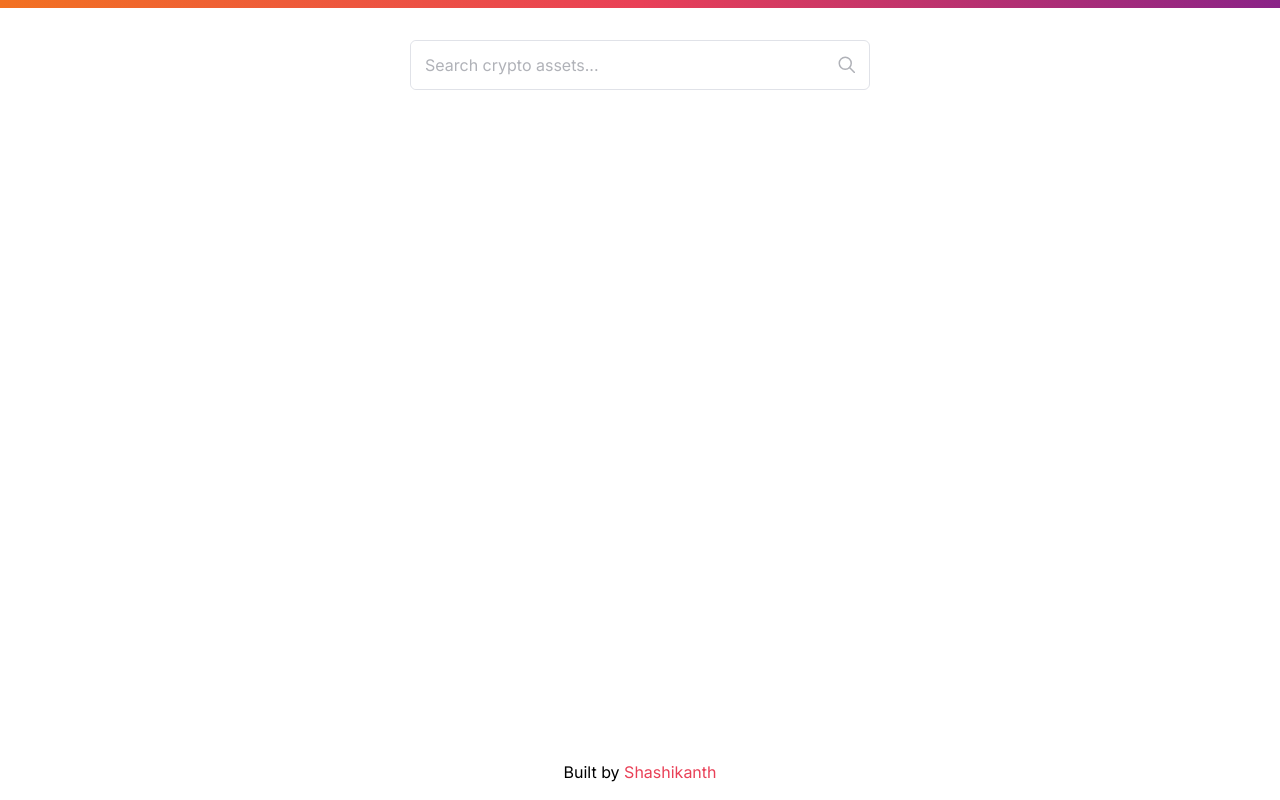
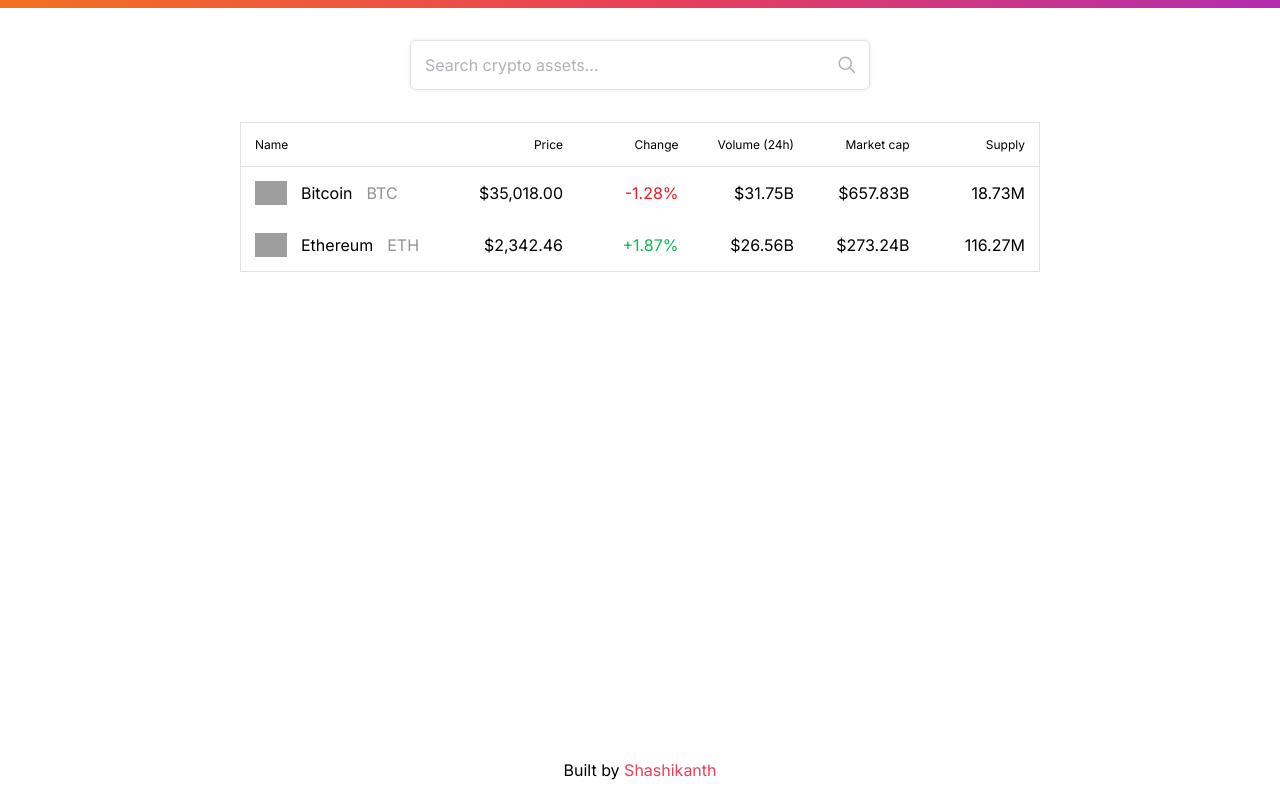
Before and after one commit to shashiirk/crypto-prices, a React (Create React App) app: page / in a window 1280 px wide. Built offline with nearby package versions, Linux system fonts and the light colour scheme; grey boxes are pictures that could not be loaded.

Commit message:
finished basic styling

```diff
--- a/src/App.js
+++ b/src/App.js
@@ -1,14 +1,14 @@
 import styled from 'styled-components';
 
 import UserInput from './Components/UserInput';
-import Cryptos from './Components/Cryptos';
+import Table from '././Components/Table';
 import Footer from './Components/Footer';
 
 const ColorBar = styled.div`
   height: 8px;
   background: #e94057;
-  background: -webkit-linear-gradient(to right, #f27121, #e94057, #8a2387);
-  background: linear-gradient(to right, #f27121, #e94057, #8a2387);
+  background: -webkit-linear-gradient(to right, #f27121, #e94057, #b22daf);
+  background: linear-gradient(to right, #f27121, #e94057, #b22daf);
 `;
 
 const Container = styled.div`
@@ -25,7 +25,7 @@
       <ColorBar />
       <Container>
         <UserInput />
-        <Cryptos />
+        <Table />
       </Container>
       <Footer />
     </div>
--- /dev/null
+++ b/src/Components/Coin.js
@@ -0,0 +1,109 @@
+import styled from 'styled-components';
+
+const Style = styled.div`
+  padding: 14px;
+  display: flex;
+  align-items: center;
+
+  .title {
+    flex: 1;
+    display: flex;
+    align-items: center;
+
+    img {
+      display: block;
+      width: 32px;
+    }
+
+    .name {
+      margin: 0 14px;
+    }
+
+    .symbol {
+      color: #909296;
+    }
+  }
+
+  .info {
+    display: flex;
+    flex: 3;
+
+    p {
+      flex: 1;
+      text-align: right;
+    }
+
+    .positive {
+      color: #09bc4d;
+    }
+
+    .negative {
+      color: #ef1921;
+    }
+  }
+`;
+
+const currencyFormatter = new Intl.NumberFormat('en-US', {
+  style: 'currency',
+  currency: 'USD',
+});
+
+const higherCurrencyFormatter = (num) => {
+  // Nine Zeroes for Billions
+  return Math.abs(Number(num)) >= 1.0e9
+    ? currencyFormatter.format(Math.abs(Number(num)) / 1.0e9) + 'B'
+    : // Six Zeroes for Millions
+    Math.abs(Number(num)) >= 1.0e6
+    ? currencyFormatter.format(Math.abs(Number(num)) / 1.0e6) + 'M'
+    : // Three Zeroes for Thousands
+    Math.abs(Number(num)) >= 1.0e3
+    ? currencyFormatter.format(Math.abs(Number(num)) / 1.0e3) + 'K'
+    : Math.abs(Number(num));
+};
+
+const supplyFormatter = (num) => {
+  // Nine Zeroes for Billions
+  return Math.abs(Number(num)) >= 1.0e9
+    ? (Math.abs(Number(num)) / 1.0e9).toFixed(2) + 'B'
+    : // Six Zeroes for Millions
+    Math.abs(Number(num)) >= 1.0e6
+    ? (Math.abs(Number(num)) / 1.0e6).toFixed(2) + 'M'
+    : // Three Zeroes for Thousands
+    Math.abs(Number(num)) >= 1.0e3
+    ? (Math.abs(Number(num)) / 1.0e3).toFixed(2) + 'K'
+    : Math.abs(Number(num));
+};
+
+const changeFormatter = (num) => {
+  if (num < 0) {
+    return `${num.toFixed(2)}%`;
+  }
+  return `+${num.toFixed(2)}%`;
+};
+
+const Coin = (props) => {
+  return (
+    <Style>
+      <div className="title">
+        <img src={props.image} alt={props.name} />
+        <p className="name">{props.name}</p>
+        <p className="symbol">{props.symbol.toUpperCase()}</p>
+      </div>
+      <div className="info">
+        <p>{currencyFormatter.format(props.current_price)}</p>
+        <p
+          className={
+            props.price_change_percentage_24h > 0 ? 'positive' : 'negative'
+          }
+        >
+          {changeFormatter(props.price_change_percentage_24h)}
+        </p>
+        <p>{higherCurrencyFormatter(props.total_volume)}</p>
+        <p>{higherCurrencyFormatter(props.market_cap)}</p>
+        <p>{supplyFormatter(props.circulating_supply)}</p>
+      </div>
+    </Style>
+  );
+};
+
+export default Coin;
--- a/src/Components/Cryptos.js
+++ /dev/null
@@ -1,5 +0,0 @@
-const Cryptos = () => {
-  return <div></div>;
-};
-
-export default Cryptos;
--- a/src/Components/Footer.js
+++ b/src/Components/Footer.js
@@ -2,15 +2,23 @@
 
 const FooterBar = styled.div`
   /* border: 1px green solid; */
-  padding: 18px;
+  padding: 20px;
   text-align: center;
 
   a {
     text-decoration: none;
     color: #e94057;
 
-    &:hover {
-      text-decoration: underline 1px #e94057 solid;
+    @media (hover: hover) {
+      &:hover {
+        text-decoration: underline 1px #e94057 solid;
+      }
+    }
+
+    @media (hover: none) {
+      &:active {
+        text-decoration: underline 1px #e94057 solid;
+      }
     }
   }
 `;
--- /dev/null
+++ b/src/Components/Table.js
@@ -0,0 +1,83 @@
+import styled from 'styled-components';
+
+import Coin from './Coin';
+
+const coins = [
+  {
+    id: 'bitcoin',
+    symbol: 'btc',
+    name: 'Bitcoin',
+    image:
+      'https://assets.coingecko.com/coins/images/1/large/bitcoin.png?1547033579',
+    current_price: 35018,
+    market_cap: 657834107248,
+    total_volume: 31746068693,
+    price_change_percentage_24h: -1.28474,
+    circulating_supply: 18733525,
+  },
+  {
+    id: 'ethereum',
+    symbol: 'eth',
+    name: 'Ethereum',
+    image:
+      'https://assets.coingecko.com/coins/images/279/large/ethereum.png?1595348880',
+    current_price: 2342.46,
+    market_cap: 273237738133,
+    total_volume: 26557019611,
+    price_change_percentage_24h: 1.87072,
+    circulating_supply: 116269207.874,
+  },
+];
+
+const Container = styled.div`
+  border: 1px #e0e2e8 solid;
+
+  .head {
+    border-bottom: 1px #e0e2e8 solid;
+    padding: 14px;
+    font-size: 12px;
+    display: flex;
+
+    div {
+      flex: 1;
+    }
+
+    ul {
+      /* border: 1px green solid; */
+      list-style-type: none;
+      flex: 3;
+      display: flex;
+      justify-content: space-between;
+
+      li {
+        /* border: 1px pink solid; */
+        text-align: right;
+        flex: 1;
+      }
+    }
+  }
+`;
+
+const Table = () => {
+  return (
+    <Container>
+      <div className="head">
+        <div>Name</div>
+        <ul>
+          <li>Price</li>
+          <li>Change</li>
+          <li>Volume (24h)</li>
+          <li>Market cap</li>
+          <li>Supply</li>
+        </ul>
+      </div>
+      <div className="coins">
+        {coins.map((coin) => (
+          <Coin key={coin.id} {...coin} />
+        ))}
+      </div>
+    </Container>
+  );
+};
+
+export default Table;
--- a/src/Components/UserInput.js
+++ b/src/Components/UserInput.js
@@ -11,6 +11,7 @@
     border-radius: 6px;
     width: 100%;
     display: flex;
+    box-shadow: 0 0 4px rgba(0, 0, 0, 0.08);
 
     input {
       flex: 1;
@@ -35,8 +36,16 @@
       padding: 0 14px;
       cursor: pointer;
 
-      &:hover {
-        color: #e94057;
+      @media (hover: hover) {
+        &:hover {
+          color: #e94057;
+        }
+      }
+
+      @media (hover: none) {
+        &:active {
+          color: #e94057;
+        }
       }
     }
   }
@@ -76,10 +85,10 @@
             viewBox="0 0 24 24"
             fill="none"
             stroke="currentColor"
-            stroke-width="2"
-            stroke-linecap="round"
-            stroke-linejoin="round"
-            class="feather feather-search"
+            strokeWidth="2"
+            strokeLinecap="round"
+            strokeLinejoin="round"
+            className="feather feather-search"
           >
             <circle cx="11" cy="11" r="8"></circle>
             <line x1="28" y1="28" x2="16.65" y2="16.65"></line>
```
